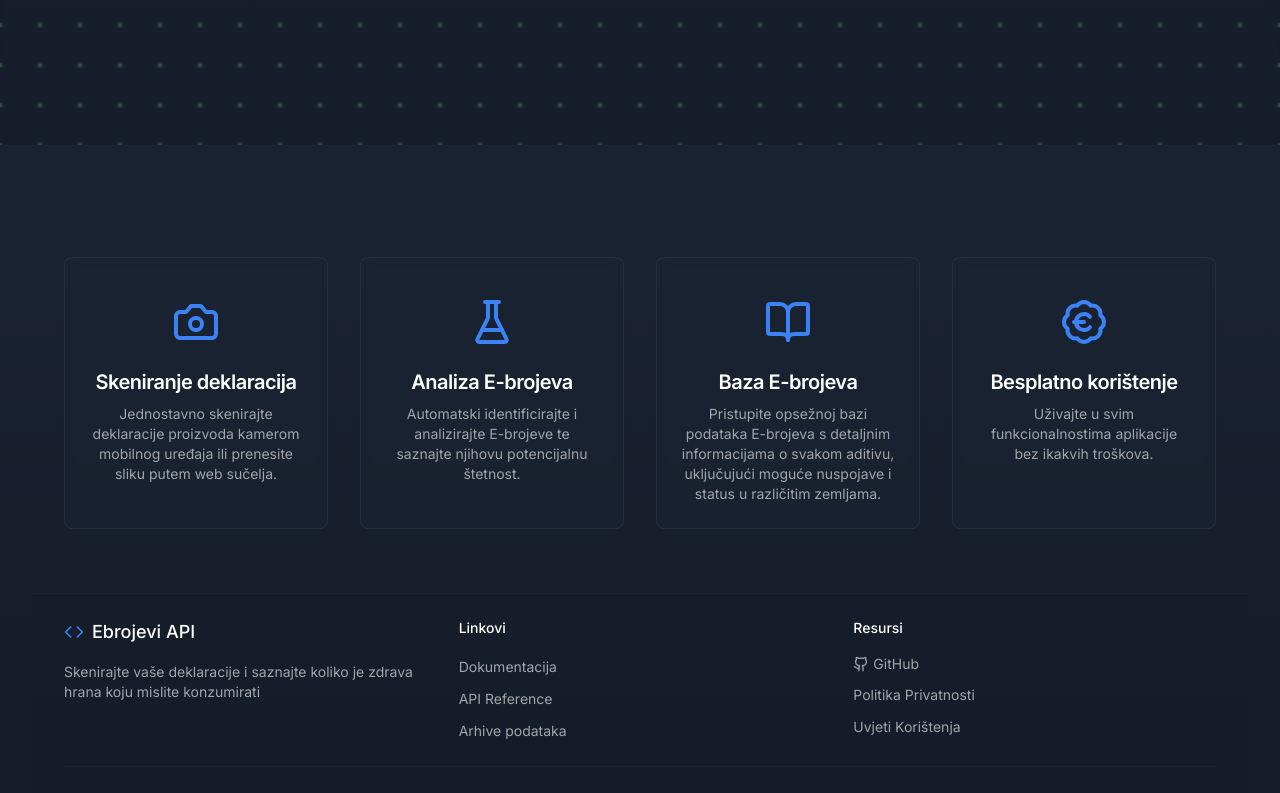
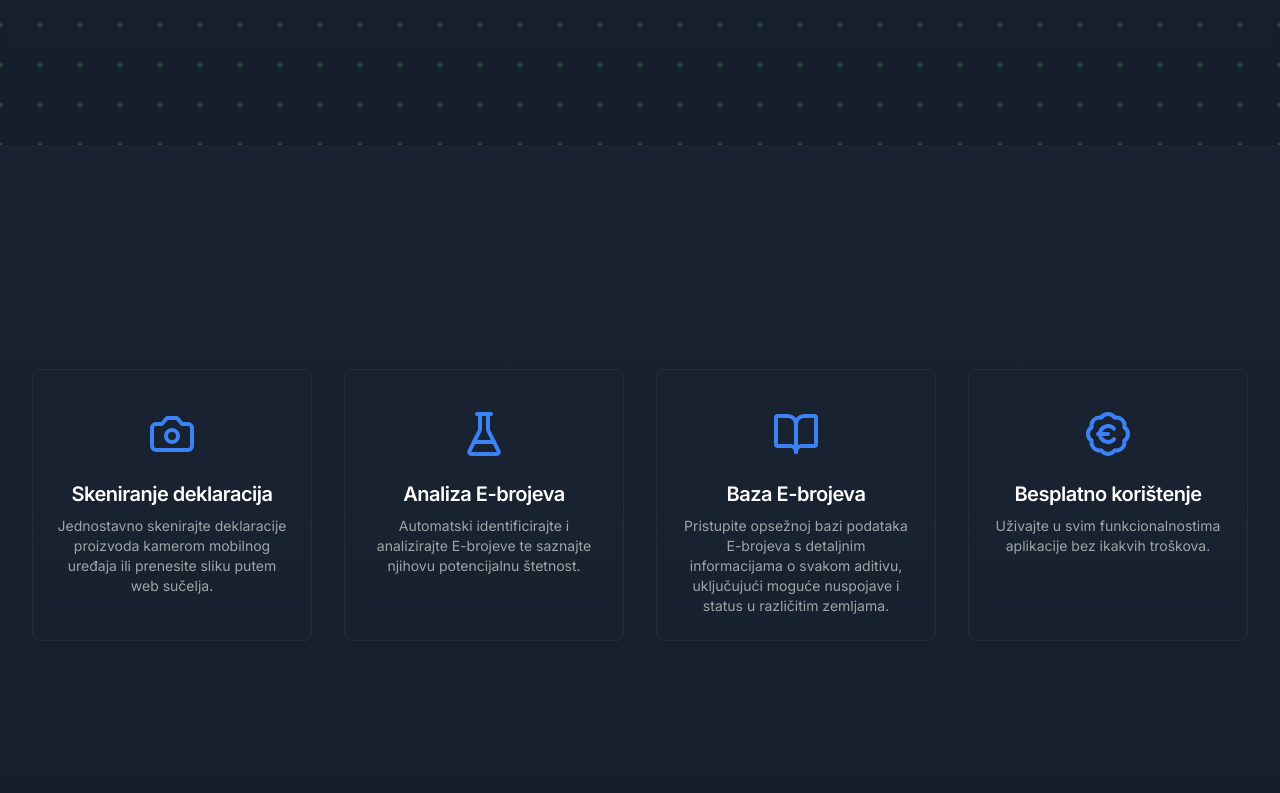
Before and after one commit to MortalWombat-repo/ebrojevi-web, a Next.js app: page / in a window 1280 px wide. Shown: the part 655-1448 px from the top of the page. Built offline with nearby package versions, Linux system fonts and the light colour scheme.

Commit message:
Update layout for full-height sections

```diff
--- a/app/page.tsx
+++ b/app/page.tsx
@@ -1,4 +1,3 @@
-// app/page.tsx
 'use client';
 
 import HeroSection from '@/components/home/HeroSection';
@@ -7,19 +6,17 @@ import Footer from '@/components/layout/Footer';
 
 export default function Home() {
   return (
-    <div className="snap-y snap-mandatory overflow-y-auto">
-      <main>
+    <div className="min-h-screen flex flex-col">
       {/* Hero: full viewport */}
-        <section className="min-h-screen snap-start">
+      <section className="h-screen flex-none">
         <HeroSection />
       </section>
 
-        {/* Features + Footer: auto height */}
-        <section className="snap-start px-6 md:px-8 py-12 bg-gradient-to-b from-[#1a2332] to-[#141c28]">
+      {/* Features + Footer: full viewport */}
+      <section className="min-h-screen flex-none bg-gradient-to-b from-[#1a2332] to-[#141c28]">
         <FeatureSection />
         <Footer />
       </section>
-      </main>
     </div>
   );
 }
--- a/components/home/FeatureSection.tsx
+++ b/components/home/FeatureSection.tsx
@@ -52,7 +52,7 @@ const item = {
 
 const FeatureSection = () => {
   return (
-    <section className="min-h-[50vh] py-8 px-6 md:px-8 relative overflow-hidden flex items-center justify-center">
+    <section className="min-h-[calc(100vh-80px)] py-8 px-6 md:px-8 relative overflow-hidden flex items-center justify-center">
       {/* Background gradient */}
       <div className="absolute top-0 left-1/2 -translate-x-1/2 w-full max-w-6xl h-[500px] bg-blue-900/20 blur-[120px] rounded-full -z-10"></div>
 
--- a/components/home/HeroSection.tsx
+++ b/components/home/HeroSection.tsx
@@ -82,13 +82,13 @@ const HeroSection = () => {
   return (
     <section
       ref={containerRef}
-      className="relative min-h-[100vh] flex items-center justify-center px-6 md:px-8 overflow-hidden snap-start"
+      className="relative h-full flex items-center justify-center px-6 md:px-8 overflow-hidden"
     >
       {/* Animated dot grid background */}
       <div className="absolute inset-0 z-0">
         <div
           ref={gridRef}
-          className="absolute inset-[-20%] transition-transform duration-[50ms] ease-out"
+          className="absolute inset-0 transition-transform duration-[50ms] ease-out"
           style={{
             backgroundImage:
               'radial-gradient(circle at center, rgba(132, 255, 132, 0.5) 2.5px, transparent 2.5px)',
```
Lines whose indentation alone changed are shown as unchanged.
